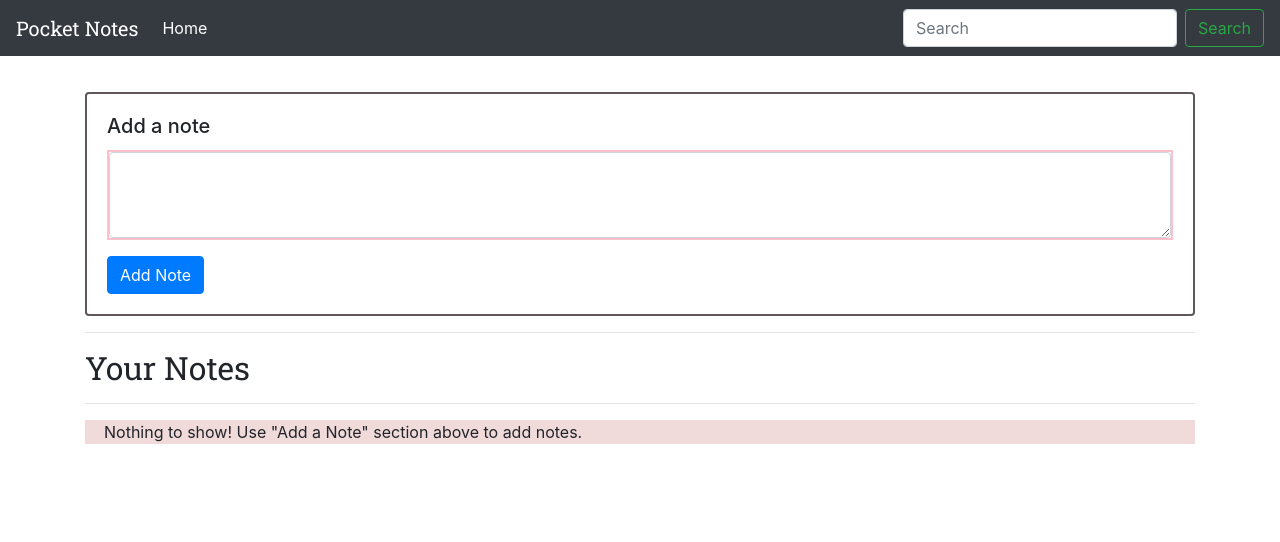
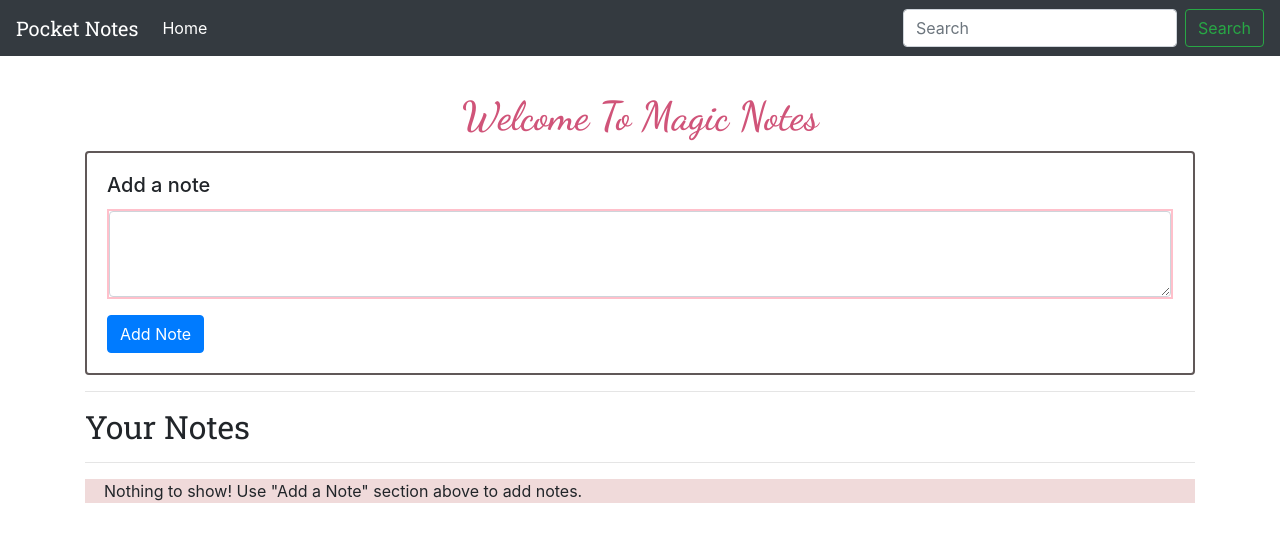
Before and after one commit to mamata171/Pocket-Note, a plain HTML site: page index.html in a window 1280 px wide. Drawn offline with nearby package versions, Linux system fonts and the light colour scheme.

Commit message:
Update index.html

```diff
--- a/index.html
+++ b/index.html
@@ -39,7 +39,7 @@
 
 
     <div class="container maincont" id="home">
-        <!-- <h1 id="mainh1">Welcome To Magic Notes</h1> -->
+        <h1 id="mainh1">Welcome To Magic Notes</h1>
         <div class="card editcard">
             <div class="card-body">
                 <h5 class="card-title">Add a note</h5>
```
